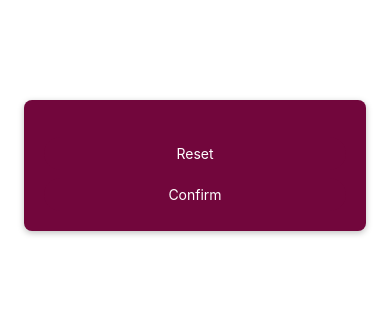
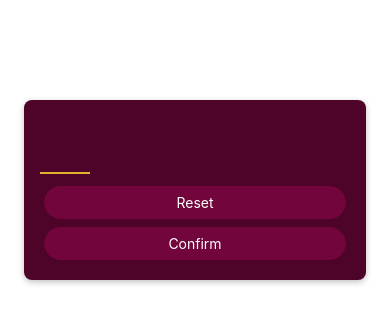
Before and after one commit to safinajjar/mini-game, a React Native app: screen / in a window 390 px wide. Shown: the top 324 px of the page. Built offline with nearby package versions, Linux system fonts and the light colour scheme.

Commit message:
correct text input type and styles

```diff
--- a/screens/StartGameScreen.tsx
+++ b/screens/StartGameScreen.tsx
@@ -4,7 +4,11 @@
 const StartGameScreen = () => {
   return (
     <View style={styles.inputContainer}>
-      <TextInput />
+      <TextInput
+        style={styles.numberInput}
+        maxLength={2}
+        keyboardType="number-pad"
+      />
       <PrimaryButton>Reset</PrimaryButton>
       <PrimaryButton>Confirm</PrimaryButton>
     </View>
@@ -14,7 +18,7 @@
 const styles = StyleSheet.create({
   inputContainer: {
     borderRadius: 8,
-    backgroundColor: "#72063c",
+    backgroundColor: "#4e0329",
     marginTop: 100,
     marginHorizontal: 24,
     padding: 16,
@@ -27,6 +31,17 @@
     shadowOpacity: 0.25,
     shadowRadius: 6,
   },
+  numberInput: {
+    height: 50,
+    width: 50,
+    fontSize: 32,
+    borderBottomColor: "#ddb52f",
+    borderBottomWidth: 2,
+    color: "#ddb52f",
+    marginVertical: 8,
+    fontWeight: "bold",
+    textAlign: "center",
+  },
 });
 
 export default StartGameScreen;
```
